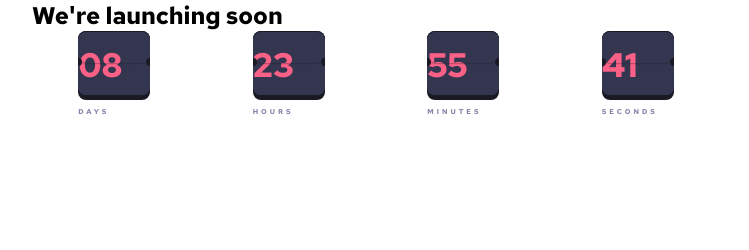
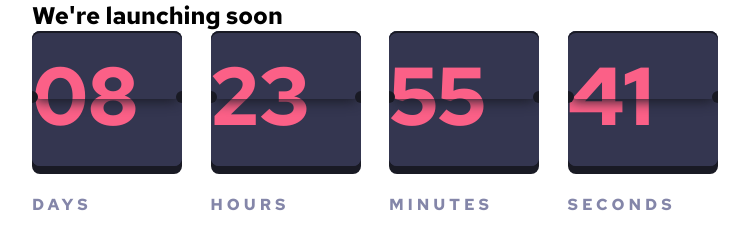
Before and after one commit to MojtabaMosavi/launch-countdown-timer-main, a website built with webpack: page src/index.html in a window 1280 px wide. Shown: the whole page, without its empty margins (264-1013 px from the left). Built offline with nearby package versions, Linux system fonts and the light colour scheme.

Commit message:
added the styles for tablet view which also functions as the styles for bigger screens

```diff
--- a/src/scss/components/_timer.scss
+++ b/src/scss/components/_timer.scss
@@ -1,3 +1,4 @@
+@use "../abstracts" as abs;
 @import "../abstracts/functions";
 /*----------------------------------------*\
     #timer
@@ -12,7 +13,6 @@
 
   &__box {
     border-radius: 1rem;
-    max-width: rem(73px);
   }
 
   &__placeholder {
@@ -89,4 +89,38 @@
     text-transform: uppercase;
     color: var(--Grayish-blue);
   }
+
+  /*tablet view------------------------------*/
+  @include abs.respond-to("tablet") {
+    justify-items: start;
+    grid-gap: 0 1.625rem;
+
+    &__placeholder {
+      min-width: rem(150px);
+      min-height: rem(135px);
+      box-shadow: 0 rem(8px) var(--Very-dark-blue);
+
+      &::before,
+      &::after {
+        width: 0.75rem;
+        height: 0.75rem;
+      }
+    }
+
+    &__top-section,
+    &__bottom-section {
+      font-size: 5.125rem;
+    }
+
+    &__top-section {
+      box-shadow: 0 6px 13px -4px var(--Very-dark-blue),
+        inset 0 2px 0 var(--Very-dark-blue);
+    }
+
+    &__title {
+      font-size: 1rem;
+      letter-spacing: rem(4px);
+      padding-top: 1.75rem;
+    }
+  }
 }
```
